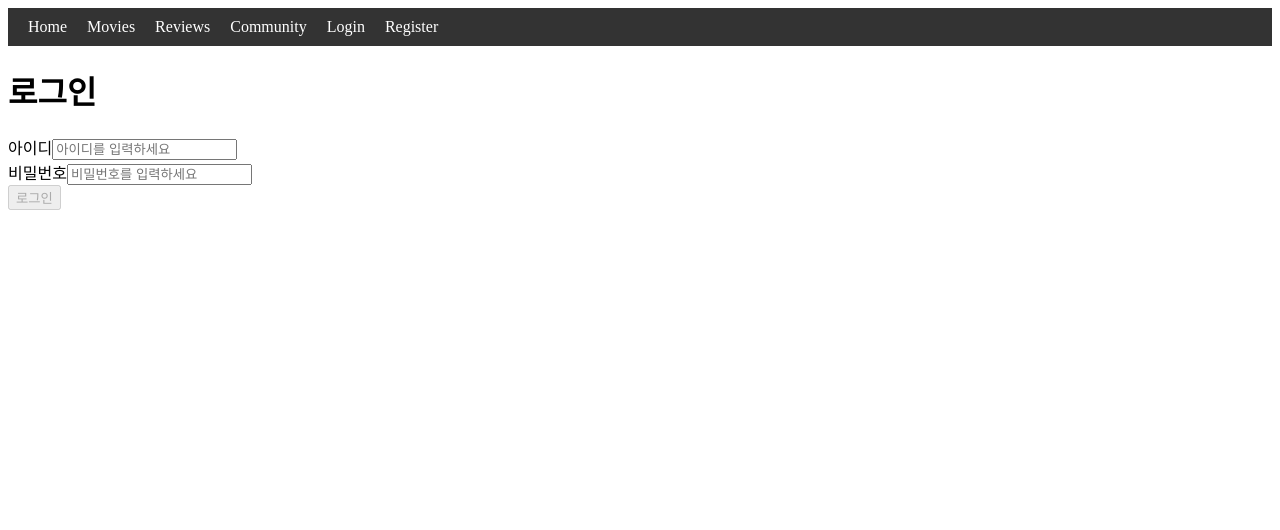
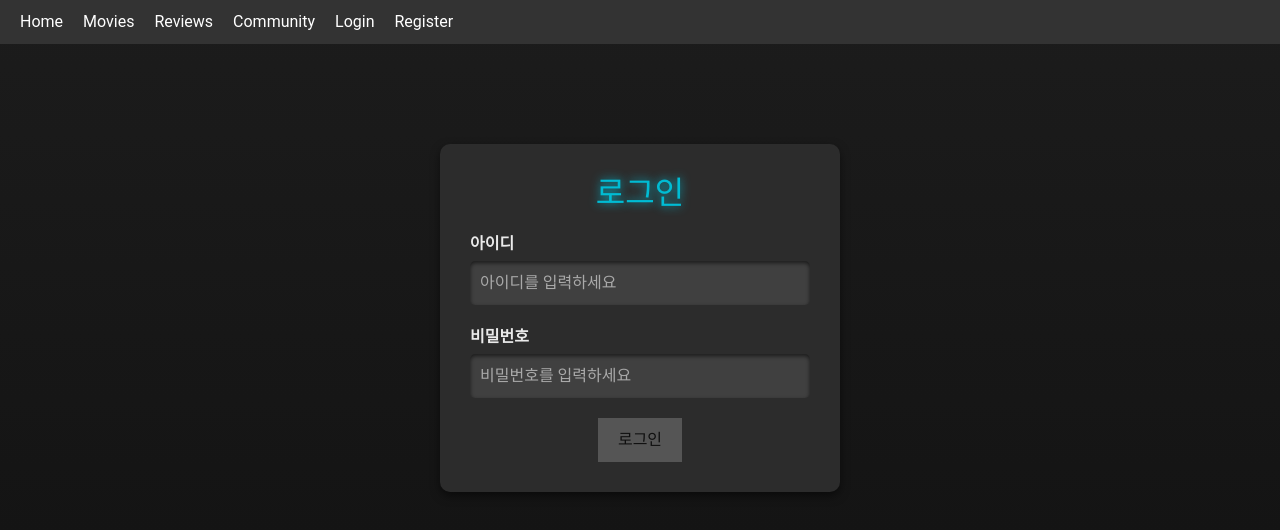
Before and after one commit to kminsong/movie_pjt_Kim-Song, a Vue app in the folder front/: page /login in a window 1280 px wide. Shown: the top 530 px of the page. Built offline with nearby package versions, Linux system fonts and the light colour scheme; no server answers; a small style sheet from the web is missing.

Commit message:
style  쪼오금 추가

```diff
--- a/front/index.html
+++ b/front/index.html
@@ -1,13 +1,26 @@
 <!DOCTYPE html>
-<html lang="">
+<html lang="ko">
   <head>
     <meta charset="UTF-8">
     <link rel="icon" href="/favicon.ico">
     <meta name="viewport" content="width=device-width, initial-scale=1.0">
     <title>Vite App</title>
+    <!-- Bootstrap CSS -->
+    <link
+      href="https://cdn.jsdelivr.net/npm/bootstrap@5.3.0/dist/css/bootstrap.min.css"
+      rel="stylesheet"
+      integrity="sha384-1CmrxMRARb6aLqgBO7uu8noxEwb4Okf5wC5q5zejj9k5aifQV4Nlt8KTOPl0I4xk"
+      crossorigin="anonymous"
+    />
   </head>
   <body>
     <div id="app"></div>
+    <!-- Bootstrap JS -->
+    <script
+      src="https://cdn.jsdelivr.net/npm/bootstrap@5.3.0/dist/js/bootstrap.bundle.min.js"
+      integrity="sha384-pprn3073KE6tl6+fT8pM26PZxsmPhGzW9Cl+qmb9E9huPbJWb3jFqKltGTBiCmI"
+      crossorigin="anonymous"
+    ></script>
     <script type="module" src="/src/main.js"></script>
   </body>
 </html>
--- a/front/package.json
+++ b/front/package.json
@@ -12,6 +12,7 @@
     "@fortawesome/fontawesome-free": "^6.7.1",
     "@toast-ui/editor": "^3.2.2",
     "axios": "^1.7.7",
+    "bootstrap": "^5.3.3",
     "pinia": "^2.2.6",
     "swiper": "^11.1.15",
     "vue": "^3.5.12",
--- a/front/src/App.vue
+++ b/front/src/App.vue
@@ -1,5 +1,5 @@
 <template>
-  <div id="app">
+  <div id="app" class="app-background">
     <Navbar />
     <router-view />
   </div>
@@ -17,5 +17,13 @@ export default {
 </script>
 
 <style>
-/* 전역 스타일 추가 가능 */
+/* 전역 배경 스타일 */
+.app-background {
+  background: linear-gradient(to bottom, #1c1c1c, #101010); /* 어두운 그라데이션 */
+  color: #eaeaea; /* 밝은 텍스트 */
+  min-height: 100vh; /* 화면 전체 높이 */
+  margin: 0;
+  padding: 0;
+  font-family: "Roboto", sans-serif; /* 전역 폰트 */
+}
 </style>
--- a/front/src/main.js
+++ b/front/src/main.js
@@ -3,7 +3,8 @@ import App from "./App.vue";
 import { createPinia } from "pinia";
 import router from "./router";
 import axios from "axios"; // axios 추가
-
+import "bootstrap/dist/css/bootstrap.min.css";
+import "bootstrap/dist/js/bootstrap.bundle.min.js";
 // axios 기본 URL 설정
 axios.defaults.baseURL = "http://127.0.0.1:8000/api";
 
--- a/front/src/views/HomeView.vue
+++ b/front/src/views/HomeView.vue
@@ -1,10 +1,10 @@
 <template>
-  <div class="container">
-    <h1 v-if="!isLoggedIn || !hasFavoriteGenres">랜덤 인기 영화</h1>
-    <h1 v-else>선호 장르 기반 추천 영화</h1>
+  <div class="container-fluid skynetflix-theme">
+    <!-- <h1 v-if="!isLoggedIn || !hasFavoriteGenres" class="main-title">랜덤 인기 영화</h1>
+    <h1 v-else class="main-title">선호 장르 기반 추천 영화</h1> -->
 
     <!-- 첫 번째 슬라이드 -->
-    <div class="swiper-container">
+    <div class="swiper-container mb-5">
       <h2 class="swiper-title">{{ isLoggedIn && hasFavoriteGenres ? favoriteGenres[0]?.name : '랜덤 인기' }}</h2>
       <swiper
         :modules="modules"
@@ -27,7 +27,7 @@
     </div>
 
     <!-- 두 번째 슬라이드 -->
-    <div class="swiper-container">
+    <div class="swiper-container mb-5">
       <h2 class="swiper-title">{{ isLoggedIn && hasFavoriteGenres ? favoriteGenres[1]?.name : '현재 상영중' }}</h2>
       <swiper
         :modules="modules"
@@ -50,7 +50,7 @@
     </div>
 
     <!-- 세 번째 슬라이드 -->
-    <div class="swiper-container">
+    <div class="swiper-container mb-5">
       <h2 class="swiper-title">{{ isLoggedIn && hasFavoriteGenres ? favoriteGenres[2]?.name : '개봉 예정' }}</h2>
       <swiper
         :modules="modules"
@@ -73,7 +73,7 @@
     </div>
 
     <!-- 네 번째 슬라이드 -->
-    <div class="swiper-container">
+    <div class="swiper-container mb-5">
       <h2 class="swiper-title">{{ randomGenreName || '높은 평점' }}</h2>
       <swiper
         :modules="modules"
@@ -94,7 +94,6 @@
         </swiper-slide>
       </swiper>
     </div>
-
     <button class="chatbot-button" @click="toggleChatbot">
       💬
     </button>
@@ -405,6 +404,54 @@ export default {
 </script>
 
 <style scoped>
+/* 스카이넷플릭스 테마 */
+.skynetflix-theme {
+  background: linear-gradient(to bottom, #1c1c1c, #101010); /* 어두운 배경 */
+  color: #eaeaea; /* 밝은 텍스트 */
+  font-family: "Roboto", sans-serif;
+  padding: 20px;
+}
+
+/* 메인 제목 */
+/* .main-title { */
+  /* color: #00bcd4; 청록색 포인트 */
+  /* text-align: center;
+  font-size: 2.5rem;
+  margin-bottom: 50px;
+  text-shadow: 0 0 10px #00bcd4;
+} */
+
+/* 슬라이더 제목 */
+.swiper-title {
+  color: #ffffff;
+  font-size: 1.8rem;
+  font-weight: bold;
+  margin-bottom: 20px;
+  text-align: center;
+  text-shadow: 0 0 5px #333;
+}
+
+/* 영화 카드 스타일 */
+.movie-poster {
+  width: 100%;
+  height: auto;
+  border-radius: 10px;
+  transition: transform 0.3s ease, box-shadow 0.3s ease;
+}
+
+.movie-poster:hover {
+  transform: scale(1.1);
+  box-shadow: 0 10px 20px rgba(0, 188, 212, 0.5); /* 청록색 그림자 */
+}
+
+/* 슬라이더 컨테이너 */
+.swiper-container {
+  background: #2c2c2c; /* 슬라이더 배경 */
+  padding: 20px;
+  border-radius: 10px;
+  box-shadow: 0 4px 10px rgba(0, 0, 0, 0.5);
+}
+
 .chatbot-button {
   position: fixed;
   bottom: 20px;
@@ -508,109 +555,4 @@ export default {
   margin-left: 0; /* 왼쪽 끝에 붙이기 */
 }
 
-.movie-poster-container {
-  display: flex;
-  flex-direction: column;
-  align-items: center;
-  margin: 10px 0;
-}
-
-.movie-poster-image {
-  width: 150px;
-  height: auto;
-  border-radius: 10px;
-  box-shadow: 0 4px 6px rgba(0, 0, 0, 0.1);
-  cursor: pointer;
-  transition: transform 0.3s ease;
-}
-
-.movie-poster-image:hover {
-  transform: scale(1.05);
-}
-
-.movie-details {
-  margin-top: 10px;
-  text-align: center;
-}
-
-.movie-title {
-  font-weight: bold;
-  font-size: 16px;
-  margin-bottom: 5px;
-}
-
-.movie-rating {
-  font-size: 14px;
-  color: #555;
-}
-
-.chatbot-input {
-  display: flex;
-  padding: 10px;
-  border-top: 1px solid #ccc;
-}
-
-.chatbot-input input {
-  flex: 1;
-  padding: 8px;
-  border: 1px solid #ccc;
-  border-radius: 5px;
-  margin-right: 5px;
-}
-
-.chatbot-input button {
-  padding: 8px 10px;
-  background-color: #007bff;
-  color: white;
-  border: none;
-  border-radius: 5px;
-  cursor: pointer;
-  transition: background-color 0.3s ease;
-}
-
-.chatbot-input button:hover {
-  background-color: #0056b3;
-}
-
-.container {
-  display: flex;
-  flex-direction: column;
-  gap: 150px;
-  align-items: center;
-}
-
-.swiper-container {
-  position: relative;
-  width: 80%;
-  margin: 0 auto;
-}
-
-.swiper-title {
-  position: absolute;
-  top: -70px;
-  left: 50%;
-  transform: translateX(-50%);
-  font-size: 1.5rem;
-  font-weight: bold;
-  color: #333;
-  text-align: center;
-}
-
-.custom-swiper {
-  width: 1300px;
-}
-
-.custom-slide {
-  display: flex;
-  justify-content: center;
-  align-items: center;
-  cursor: pointer;
-}
-
-.movie-poster {
-  width: 100%;
-  height: auto;
-  border-radius: 8px;
-  box-shadow: 0 4px 6px rgba(0, 0, 0, 0.1);
-}
 </style>
--- a/front/src/views/LoginView.vue
+++ b/front/src/views/LoginView.vue
@@ -67,6 +67,96 @@ export default {
 };
 </script>
 
-<style scoped>
-/* 기존 스타일 유지 */
+<style>
+/* 전역 배경 스타일 */
+body {
+  margin: 0;
+  padding: 0;
+  background-color: #000000; /* 완전 검정 배경 */
+  font-family: "Roboto", sans-serif;
+  color: #eaeaea;
+}
+
+/* 로그인 박스 스타일 */
+.login-container {
+  background: #2c2c2c; /* 연한 회색 배경 */
+  color: #eaeaea;
+  padding: 30px;
+  border-radius: 10px;
+  max-width: 400px;
+  margin: 100px auto; /* 중앙 정렬 */
+  box-shadow: 0 4px 10px rgba(0, 0, 0, 0.5); /* 그림자 효과 */
+  text-align: center;
+}
+
+/* 로그인 제목 */
+.login-container h1 {
+  color: #00bcd4; /* 청록색 포인트 */
+  font-size: 2rem;
+  margin-bottom: 20px;
+  text-shadow: 0 0 10px #00bcd4;
+}
+
+/* 입력 필드와 폼 그룹 */
+.form-group {
+  margin-bottom: 20px;
+  text-align: left;
+}
+
+.form-group label {
+  display: block;
+  margin-bottom: 5px;
+  font-weight: bold;
+  color: #eaeaea;
+}
+
+.form-group input {
+  width: 100%;
+  padding: 10px;
+  border: none;
+  border-radius: 5px;
+  background-color: #404040; /* 어두운 입력 필드 */
+  color: #eaeaea;
+  font-size: 1rem;
+  box-shadow: inset 0 2px 4px rgba(0, 0, 0, 0.6);
+}
+
+.form-group input::placeholder {
+  color: #a9a9a9; /* 플레이스홀더 텍스트 */
+}
+
+.form-group input:focus {
+  outline: none;
+  border: 1px solid #00bcd4; /* 청록색 포커스 */
+}
+
+/* 에러 메시지 */
+.error-text {
+  color: #ff5555; /* 에러 메시지는 붉은 색 */
+  font-size: 0.9rem;
+  margin-top: -10px;
+  margin-bottom: 15px;
+}
+
+/* 버튼 스타일 */
+button {
+  background-color: #00bcd4;
+  color: #101010; /* 버튼 텍스트 어두운 색 */
+  border: none;
+  border-radius: 5px;
+  padding: 10px 20px;
+  font-size: 1rem;
+  cursor: pointer;
+  transition: background-color 0.3s ease, transform 0.2s ease;
+}
+
+button:disabled {
+  background-color: #555; /* 비활성화 버튼 색상 */
+  cursor: not-allowed;
+}
+
+button:hover:not(:disabled) {
+  background-color: #00a5b8; /* 호버 시 버튼 색상 변경 */
+  transform: scale(1.05);
+}
 </style>
--- a/front/src/views/MovieDetailView.vue
+++ b/front/src/views/MovieDetailView.vue
@@ -1,12 +1,21 @@
 <template>
   <div>
+    <!-- 영화 상세 -->
+    <div class="movie-detail">
+      <!-- 포스터 -->
+      <div class="poster">
+        <img :src="getPosterPath(movie?.poster_path)" alt="poster" />
+      </div>
+
       <!-- 영화 정보 -->
+      <div class="info">
         <h1>{{ movie?.title || "영화 제목 없음" }}</h1>
-    <img :src="getPosterPath(movie?.poster_path)" alt="poster" />
         <p><strong>개봉일:</strong> {{ movie?.release_date || "정보 없음" }}</p>
         <p><strong>평점:</strong> {{ movie?.vote_average || "정보 없음" }}</p>
         <p><strong>리뷰 평점:</strong> <span v-html="getStarRating(movieAverageRating)"></span></p>
         <p><strong>줄거리:</strong> {{ movie?.overview || "정보 없음" }}</p>
+      </div>
+    </div>
 
     <!-- 리뷰 작성 및 목록 -->
     <h3>리뷰</h3>
@@ -188,7 +197,10 @@ export default {
     },
     calculateAverageRating() {
       if (this.reviews.length > 0) {
-        const total = this.reviews.reduce((sum, review) => sum + (review.star_rating || 0), 0);
+        const total = this.reviews.reduce(
+          (sum, review) => sum + (review.star_rating || 0),
+          0
+        );
         this.movieAverageRating = (total / this.reviews.length).toFixed(1);
       } else {
         this.movieAverageRating = 0;
@@ -208,24 +220,40 @@ export default {
   },
 };
 </script>
+
 <style scoped>
+/* 부모 컨테이너를 Flexbox로 설정 */
+.movie-detail {
+  display: flex;
+  align-items: flex-start; /* 위쪽 정렬 */
+  gap: 20px; /* 포스터와 정보 사이 간격 */
+  margin-bottom: 20px;
+}
+
+/* 포스터 스타일 */
+.poster img {
+  max-width: 300px;
+  height: auto;
+  border-radius: 8px;
+  box-shadow: 0 4px 6px rgba(0, 0, 0, 0.2);
+}
+
+/* 영화 정보 스타일 */
+.info {
+  flex: 1; /* 남은 공간을 차지 */
+  display: flex;
+  flex-direction: column;
+  gap: 10px; /* 항목 간 간격 */
+}
+
 h1 {
   font-size: 24px;
   margin-bottom: 10px;
 }
 
-img {
-  max-width: 300px;
-  height: auto;
-}
-
-ul {
-  list-style-type: none;
-  padding: 0;
-}
-
-li {
-  margin-bottom: 10px;
+p {
+  font-size: 16px;
+  margin: 5px 0;
 }
 
 button {
```
Also changed, not shown: 1 other file (tests, documents, lock files or other folders). Lines whose indentation alone changed are shown as unchanged.
